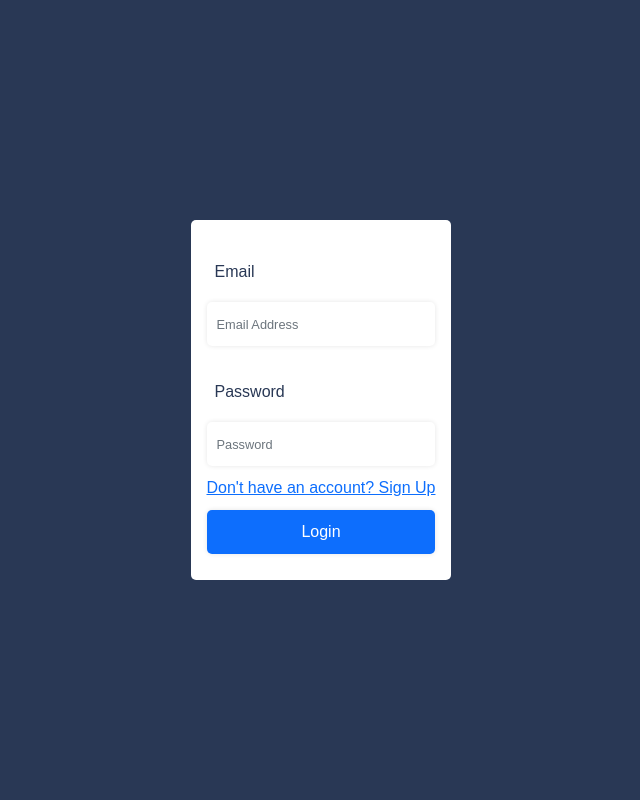
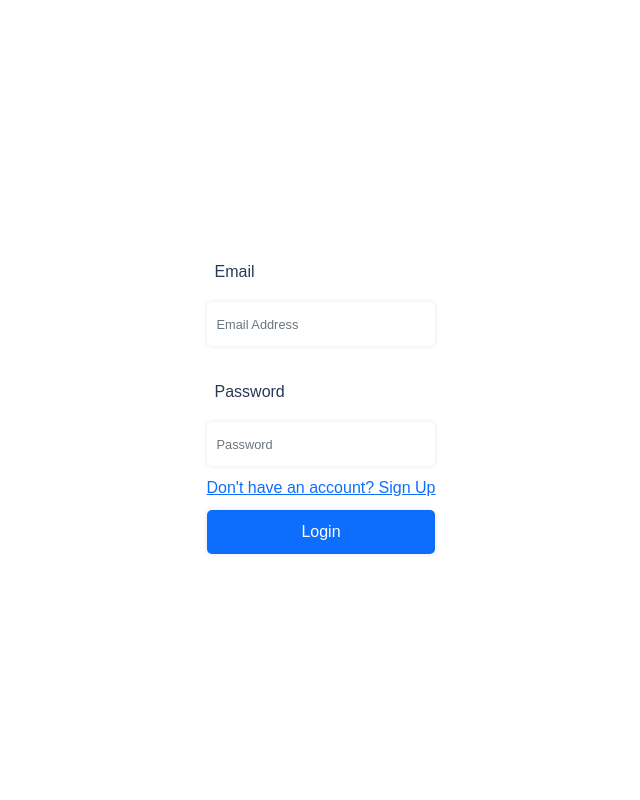
Before and after one commit to Mulubi/BookMyTicket, a Flask app: page /login in a window 1280 px wide. Shown: the whole page, without its empty margins (319-959 px from the left). Run offline with Flask 2, Linux system fonts and the light colour scheme; some libraries are stand-ins or nearby versions; some web fonts are replaced.

Commit message:
clean up

```diff
--- a/Flask_BMT/templates/login.html
+++ b/Flask_BMT/templates/login.html
@@ -14,7 +14,7 @@
   padding:0;
 }
 body {
-  background-color: #293855;
+  background-color: #ffffff;
   display: grid;
   place-items: center;
   font-family: 'Sofia Sans', sans-serif;
@@ -29,6 +29,7 @@ body {
     align-items: center;
     justify-content: center;
     min-height: 100vh;
+    border: 1px solid black;
   }
 
   form {
```
